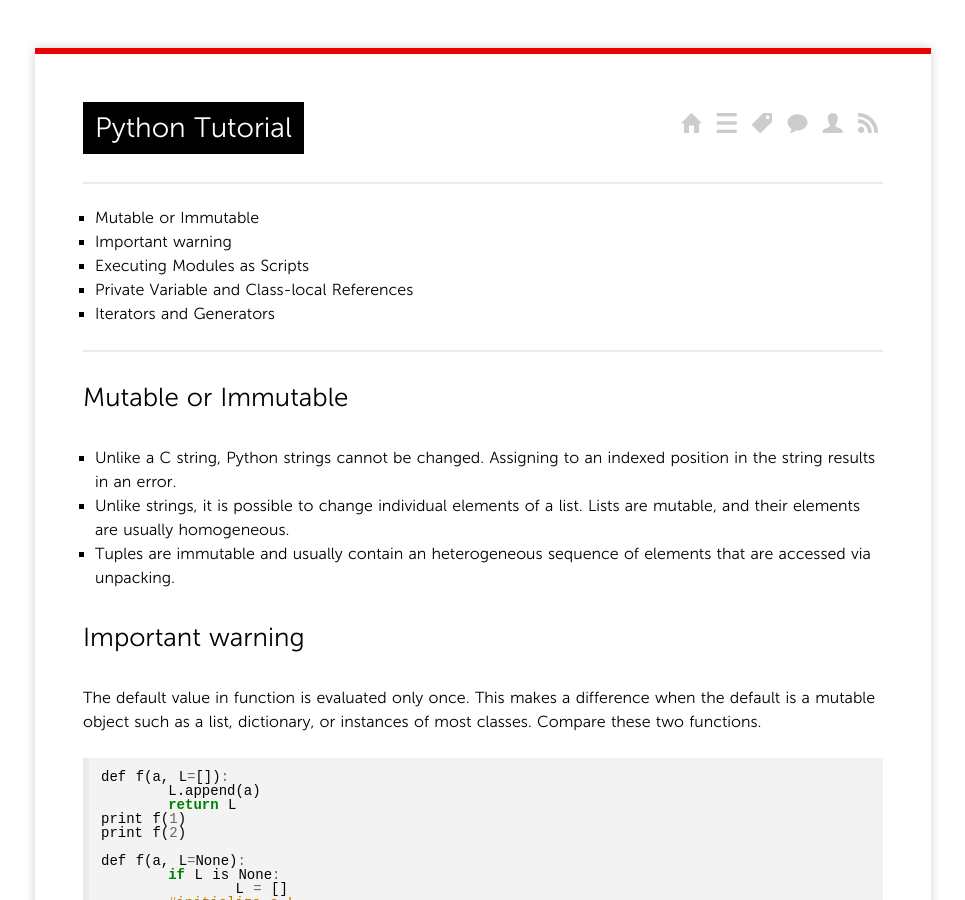
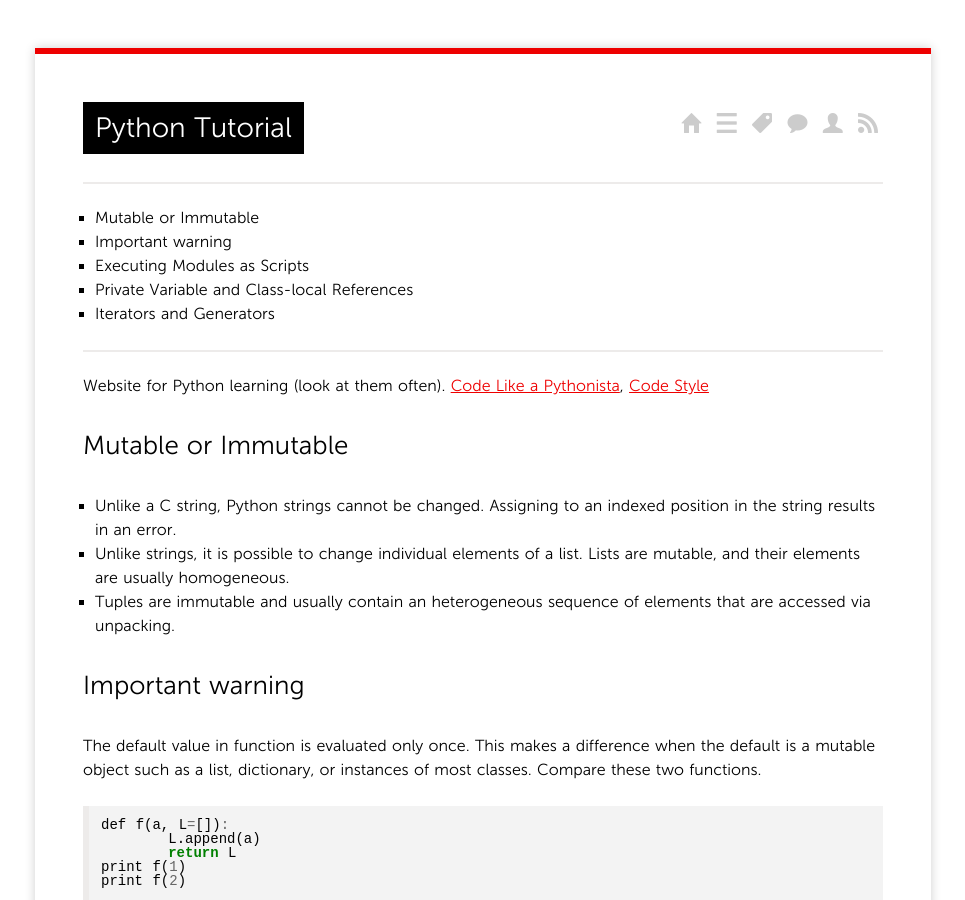
Before and after one commit to JuDa-hku/JuDa-hku.github.io, a Jekyll site: the page built from _posts/2014/2014-06-19-Python-Tutorial.md, in a window 1280 px wide and 900 px high. Shown: the whole window, without its empty margins (157-1122 px from the left). Built offline with Jekyll 4.4.1, drawn with Linux system fonts in a browser that asks for light colours; comment, search, counter and statistics services are not loaded.

Commit message:
add link

```diff
--- a/_posts/2014/2014-06-19-Python-Tutorial.md
+++ b/_posts/2014/2014-06-19-Python-Tutorial.md
@@ -14,6 +14,8 @@
 * Iterators and Generators
 
 ---
+Website for Python learning (look at them often). [Code Like a Pythonista](http://python.net/~goodger/projects/pycon/2007/idiomatic/handout.html), [Code Style](http://docs.python-guide.org/en/latest/writing/style/)
+<!--  -->
 
 ## Mutable or Immutable
 - Unlike a C string, Python strings cannot be changed. Assigning to an indexed position in the string results in an error.
```
